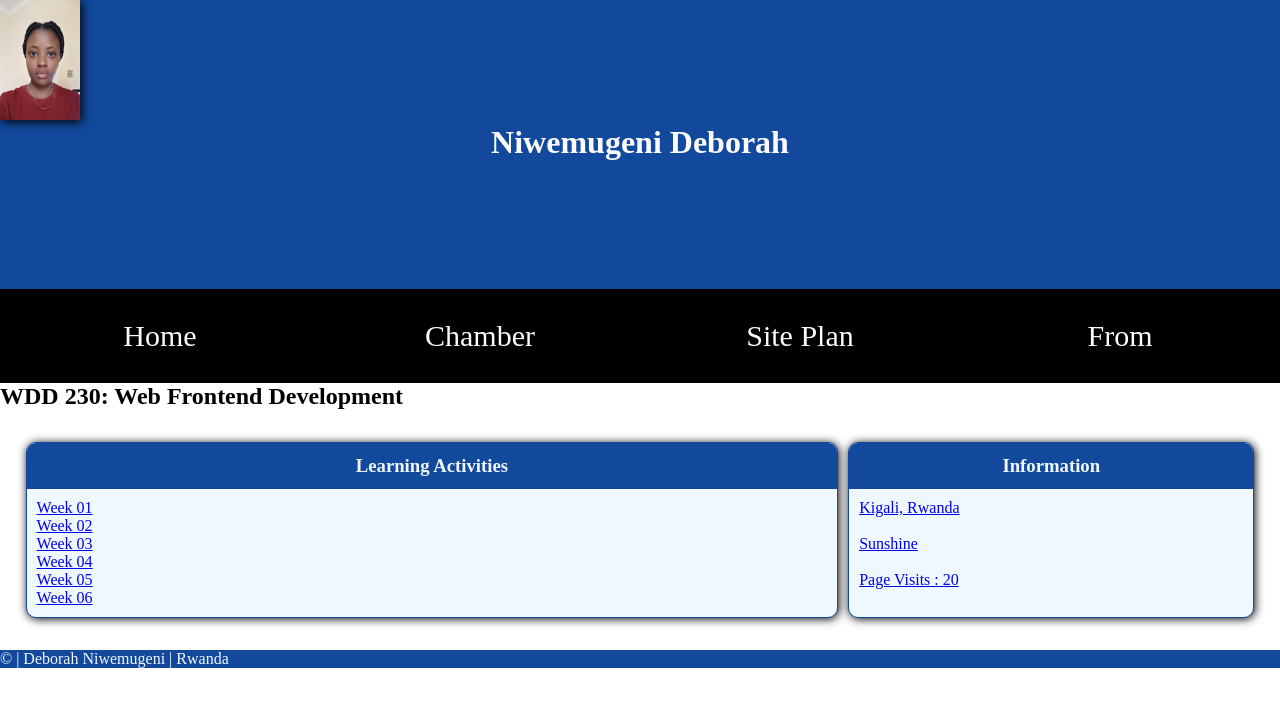
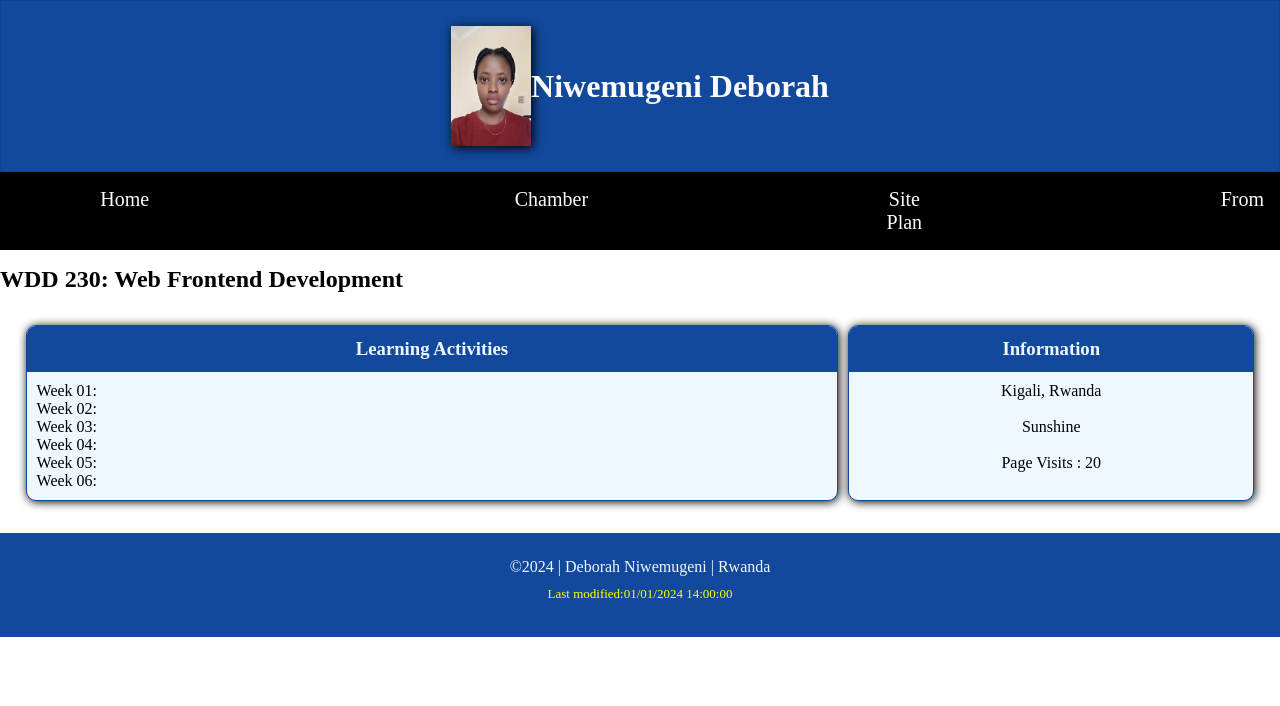
Before and after one commit to niwemu1/wdd230, a plain HTML site: page index.html in a window 1280 px wide. Drawn offline with Linux system fonts and the light colour scheme.

Commit message:
Make Changes

```diff
--- a/index.html
+++ b/index.html
@@ -1,11 +1,14 @@
 <!DOCTYPE html>
 <html lang="en">
 <head>
-    <meta charset="WDD 230 - Web Frontend Development">
-    <meta name="Niwemugeni Deborah" content="course assignment portal">
+    <meta charset="UTF-8">
+    <meta http-equiv="X-UA-Compatible" content="IE=edge">
+    <meta name="viewport" content="width=device-width, initial-scale=1.0">
     <title>[Niwemugeni Deborah] - WDD 230 - Web Frontend Development"</title>
-    <link rel="stylesheet" href="styles/base.css">
-    <link rel="stylesheet" href="styles/larger.css">
+    <meta name="description" content="Course assignment portal">
+    <meta name="author" content="Niwemugeni Deborah">
+    <link type="text/css" rel="stylesheet" href="styles/base.css">
+    <link type="text/css" rel="stylesheet" href="styles/larger.css">
 </head>
 <body>
     <header>
@@ -14,11 +17,12 @@
 
     </header>
     <nav>
-        <a href="index.html">Home</a>
-        <a href="#">Chamber</a>
-        <a href="#">Site Plan</a>
-        <a href="#">From</a>
-        </ul>
+      <ul>
+        <li><a href="index.html">Home</a></li>
+        <li></li><a href="#">Chamber</a></li>
+        <li></li><a href="#">Site Plan</a></li>
+        <li></li><a href="#">From</a></li>
+      </ul>
     </nav>
     <main>
       <h2>WDD 230: Web Frontend Development</h2>
@@ -27,17 +31,17 @@
          <section>
              <h3>Learning Activities</h3>
              <ul>
-                 <li><a href="index.html">Week 01</a></li>
-                 <li><a href="#">Week 02</a></li>
-                 <li><a href="#">Week 03</a></li>
-                 <li><a href="#">Week 04</a></li>
-                 <li><a href="#">Week 05</a></li>
-                 <li><a href="#">Week 06</a></li>
+                 <li><a href="#">Week 01:</a></li>
+                 <li><a href="#">Week 02:</a></li>
+                 <li><a href="#">Week 03:</a></li>
+                 <li><a href="#">Week 04:</a></li>
+                 <li><a href="#">Week 05:</a></li>
+                 <li><a href="#">Week 06:</a></li>
              </ul>
          </section>
          <section>
              <h3>Information</h3>
-             <ul>
+             <ul class="info">
                  <li><a href="#">Kigali, Rwanda</a></li><br>
                  <li><a href="#">Sunshine</a></li><br>
                  <li><a href="#">Page Visits : 20</a></li>
@@ -48,8 +52,9 @@
     </main>
     <footer>
         <p>&copy;<span id="year"></span> | Deborah Niwemugeni | Rwanda</p>
-        <p id="lastmodified"></p>
+        <p id="lastmodified">Last modified:01/01/2024 14:00:00</p>
     </footer>
+    <script src="scripts/getDates.js"></script>
 
 </body>
 </html>
--- a/scripts/getDates.js
+++ b/scripts/getDates.js
@@ -0,0 +1,2 @@
+
+document.querySelector('#year').textContent = new Date().getFullYear();
--- a/styles/base.css
+++ b/styles/base.css
@@ -1,26 +1,37 @@
+header {
+	display: flex;
+	align-items: center;
+	justify-content: center;
+	padding: 25px;
+	border: 1px solid rgba(0, 0, 0, 0.1);
+}
 h1 {
     font-size: 2rem;
     color: rgb(251, 251, 252);
-    text-align: center;
+}
+
+h2 {
+    margin: 1rem 0;
+}
+
+nav ul {
+	list-style-type: none;
 }
 
 nav {
-
-    list-style-type: none;
-    display: flex;
-    padding-top: 10%;
+    background-color: black;
+    margin: 0 auto;
+	max-width: 2000px;
 
 }
 
 nav a {
-    background-color: black;
+    padding: 1rem;
     display: block;
     color: rgb(251, 251, 252);
     text-align: center;
-    padding: 1em;
-    min-width: 25%;
     text-decoration: none;
-    font-size: 30px;
+    font-size: 20px;
 
 }
 
@@ -29,14 +40,13 @@ nav a:hover {
 }
 
 
-
 * {
     margin: 0;
     padding: 0;
     box-sizing: border-box;
 }
 
-header, footer, nav {
+header, footer {
     background-color: rgb(18, 73, 156);
 }
 
@@ -61,8 +71,29 @@ header, footer, nav {
 .card ul {
     padding: 10px;
 }
+
+.card li a{
+    text-decoration: none;
+    color: black;
+
+}
+
+.info {
+    text-align: center;
+}
+
 p {
     color: aliceblue;
+    text-align: center;
+}
+#lastmodified{
+    color: yellow;
+    font-size: small;
+    padding:10px;
+}
+
+footer{
+    padding: 25px;
 }
 img {
     box-shadow: 2px 2px 10px black;
--- a/styles/larger.css
+++ b/styles/larger.css
@@ -1,3 +1,12 @@
+@media (min-width: 60px) {
+	nav ul {
+		display: flex;
+	}
+	nav ul li {
+		flex: 1 1 20%;
+	}
+}
+
 @media only screen and (min-width: 10rem) {
 
     .card {
```
